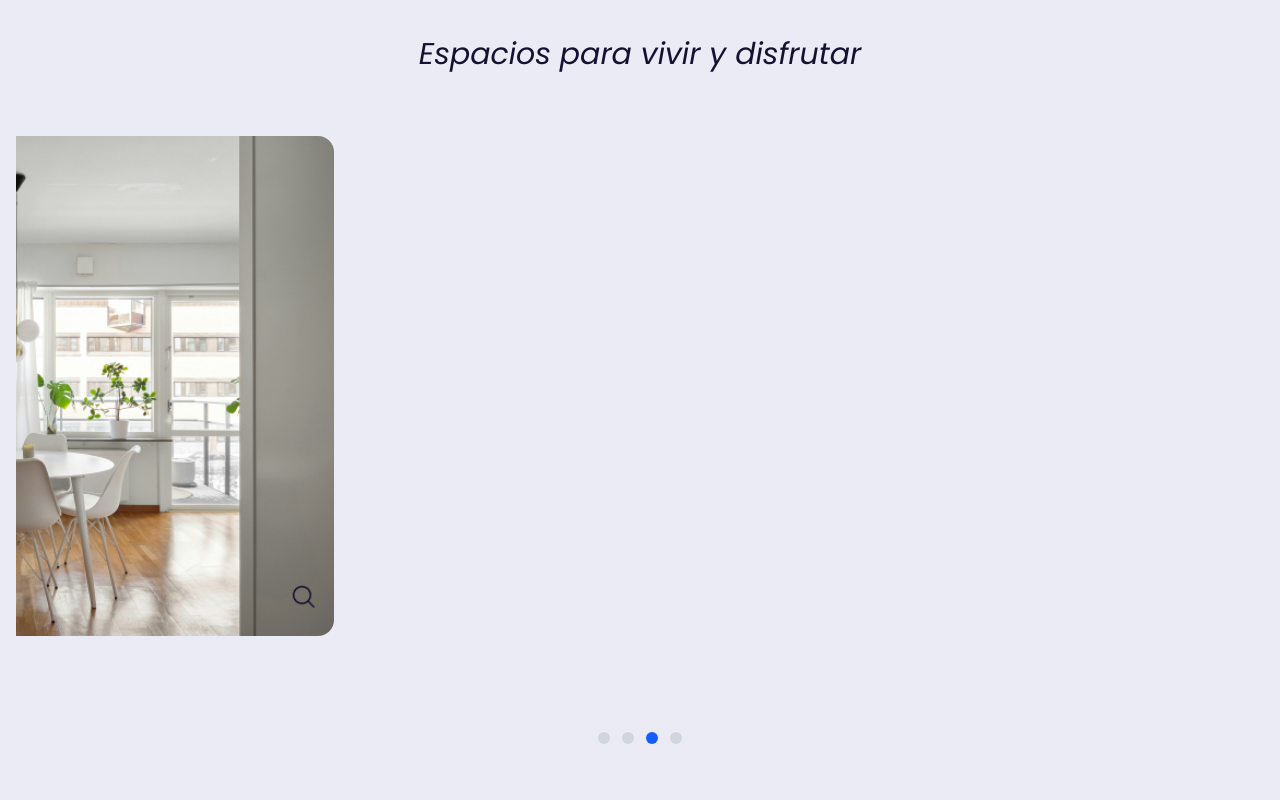
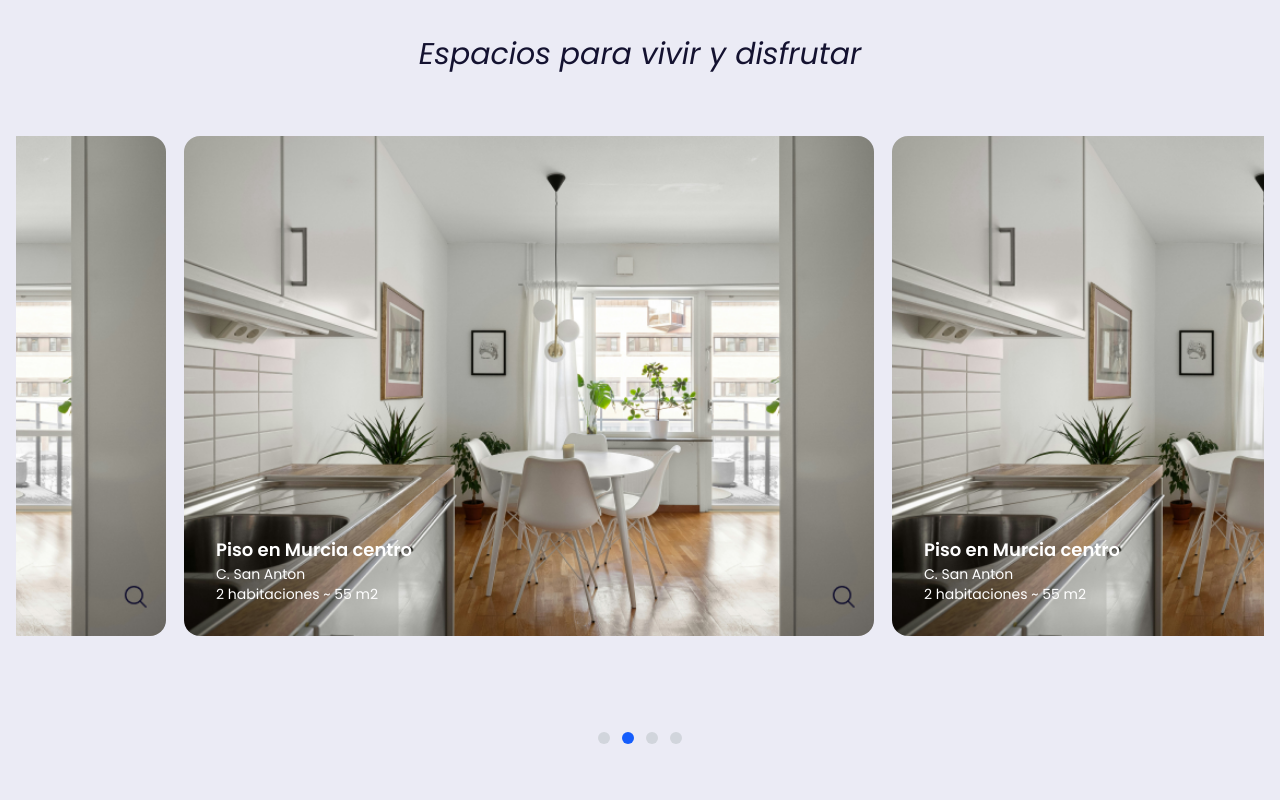
Before and after one commit to pamonge/Mondial, a React (Vite) app: page / in a window 1280 px wide. Shown: the part 1620-2420 px from the top of the page. Built offline with nearby package versions, Linux system fonts and the light colour scheme.

Commit message:
refactor:el carousel empieza en 0 en vez de en uno

```diff
--- a/src/components/carousel/CarouselComponent.jsx
+++ b/src/components/carousel/CarouselComponent.jsx
@@ -4,7 +4,7 @@ import dataServices from '../../data/dataServices.js';
 import carouselComponentStyles from '../../styles/carouselStyles/carouselComponentStyles.js';
 import appStyles from '../../styles/appStyles.js';
 export const CarouselComponent = () => {
-    const [currentIndex, setCurrentIndex] = useState(1);
+    const [currentIndex, setCurrentIndex] = useState(0);
     const [isPaused, setIsPaused] = useState(false);
     const cardsArray = dataServices.buy.cards
     const nextSlide = () => {
```
